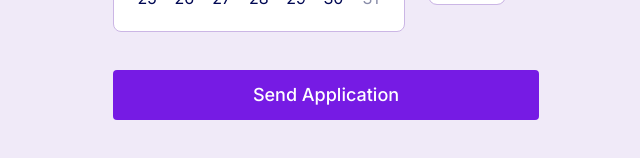
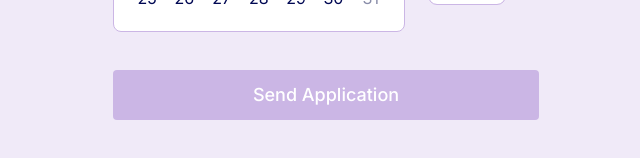
Before and after one commit to AlbertDabal/zadanie-think1st, a Next.js app: page / in a window 1280 px wide. Shown: the part 1108-1266 px from the top of the page, without its empty margins (314-954 px from the left). Built offline with nearby package versions, Linux system fonts and the light colour scheme; no server answers.

Commit message:
fix valid send application

```diff
--- a/src/components/FormPersonalInfo/FormPersonalInfo.tsx
+++ b/src/components/FormPersonalInfo/FormPersonalInfo.tsx
@@ -37,15 +37,11 @@ export const FormPersonalInfo = () => {
       setErrors((prev) => ({ ...prev, email: !validateEmail(value as string) }));
     }
 
-    console.log('value', value);
-
     setFormData((prevData) => ({
       ...prevData,
       [name]: value,
     }));
   };
-
-  console.log('formData', formData);
 
   const handleSubmit = () => {
     const payload: FormDataSend = {
@@ -87,7 +83,7 @@ export const FormPersonalInfo = () => {
       />
 
       <div className="pt-[32px]">
-        <CTA disabled={isFormValid} handleSubmit={handleSubmit} />
+        <CTA disabled={!isFormValid} handleSubmit={handleSubmit} />
       </div>
     </>
   );
```
